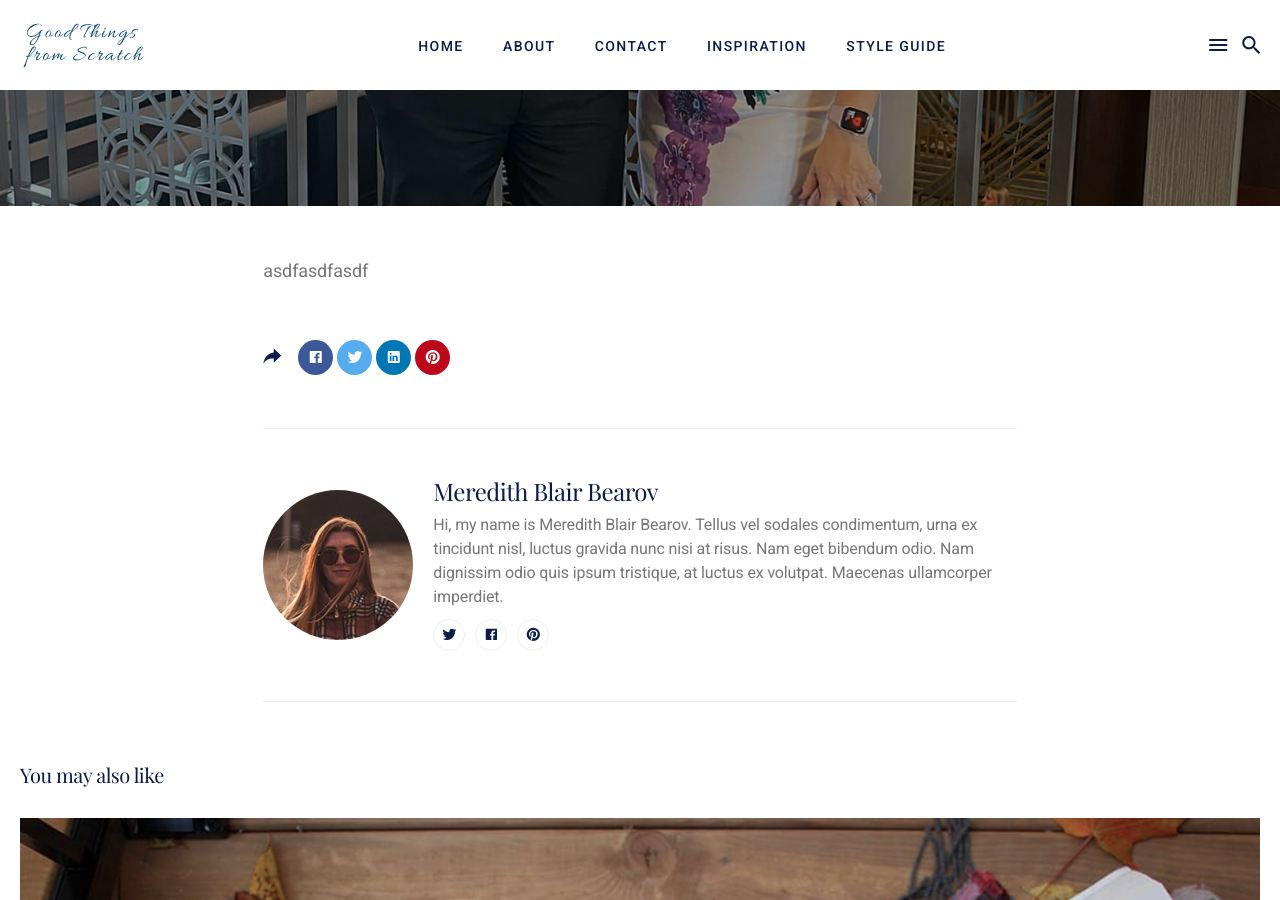
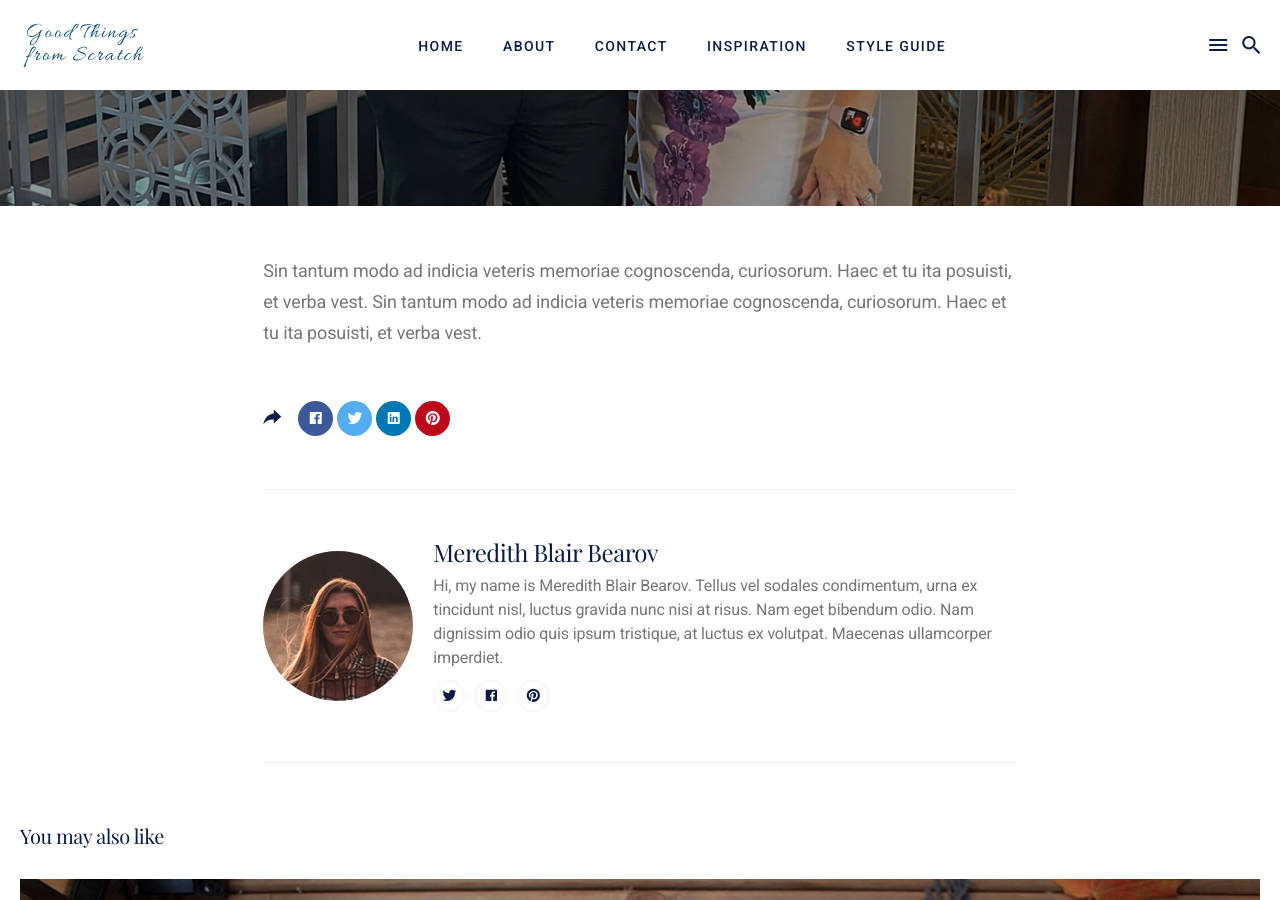
Before and after one commit to avarndell/GoodThingsFromScratch, a Jekyll site: the page built from _posts/2024-10-03-title.md, in a window 1280 px wide and 900 px high, scrolled down 457 px. Built offline with Jekyll 4.4.1, drawn with Linux system fonts in a browser that asks for light colours; nearby versions of some CDN libraries.

Commit message:
Update Post “2024-10-03-title”

```diff
--- a/_posts/2024-10-03-title.md
+++ b/_posts/2024-10-03-title.md
@@ -5,4 +5,4 @@ date: 2024-10-03 03:56:00
 image: /img/uploads/mecruise.jpg
 tags: Jekyll
 ---
-asdfasdfasdf
+Sin tantum modo ad indicia veteris memoriae cognoscenda, curiosorum. Haec et tu ita posuisti, et verba vest. Sin tantum modo ad indicia veteris memoriae cognoscenda, curiosorum. Haec et tu ita posuisti, et verba vest.
```
